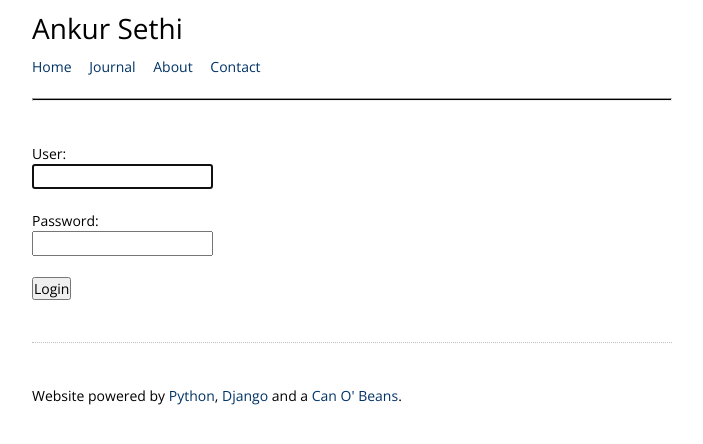
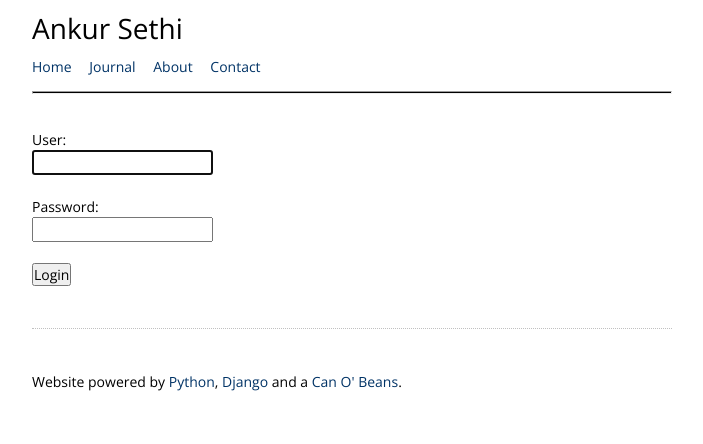
Before and after one commit to s3thi/can_o_beans, a Django app: page /login/ in a window 1280 px wide. Shown: the top 444 px of the page, without its empty margins (288-991 px from the left). Run offline with Django 3.2, Linux system fonts and the light colour scheme; style sheets or scripts are compiled from the project's sources.

Commit message:
Tiny style fixes.

```diff
--- a/gravy/static/gravy/style.scss
+++ b/gravy/static/gravy/style.scss
@@ -45,10 +45,10 @@ h2 {
     font-size: 1.5em;
 
     /* Make sure line height is same as paragraphs. */
-    line-height: 1.1em;
-    margin-bottom: 1.1em;
-    color: $h2_color;
-    font-family: 'Open Sans', sans-serif;
+    // line-height: 1.1em;
+    // margin-bottom: 1.1em;
+    // color: $h2_color;
+    // font-family: 'Open Sans', sans-serif;
     font-weight: bold;
 }
 
@@ -63,6 +63,7 @@ ul {
 }
 
 #ankur_sethi {
+    // margin-top: 0.5em;
     line-height: 2em;
 }
 
@@ -80,8 +81,8 @@ ul {
 
 #main_divider {
     clear: both;
-    margin-top: $line-height;
-    margin-bottom: 2 * $line-height;
+    margin-top: 1em;
+    margin-bottom: 2.5em;
     height: 1px;
     background-color: black;
     color: black;
@@ -101,7 +102,7 @@ ul {
 }
 
 #pagination {
-    margin-bottom: 2.933333em;
+    margin-bottom: $line-height;
 }
 
 #paginate_arrows {
@@ -124,4 +125,6 @@ ul {
     padding-bottom: $line-height;
     margin-bottom: 2 * $line-height;
     border-bottom: dotted 1px silver;
+    hyphens: auto;
+    text-align: justify;
 }
--- a/gravy/templates/flatpages/default.html
+++ b/gravy/templates/flatpages/default.html
@@ -3,5 +3,7 @@
 {% block title %}{{flatpage.title}}{% endblock %}
 
 {% block content %}
-  <section class="content_block">{{ flatpage.content  }}</section>
+<div class="content_wrap">
+	<section class="content_block">{{ flatpage.content  }}</section>
+</div>
 {% endblock %}
--- a/journal/templates/journal/entry.html
+++ b/journal/templates/journal/entry.html
@@ -14,7 +14,9 @@
       <h2 class="journal_entry_title"><a href="{{ journal_entry.url }}">{{ journal_entry.title }}</a></h2>
     </div>
 
-    {{ journal_entry.content|safe }}
+    <div class="content_wrap">
+      {{ journal_entry.content|safe }}
+    </div>
 
     <p>Posted on {{ journal_entry.published_on|date:"M d, Y" }}</p>
 
--- a/journal/templates/journal/journal_index.html
+++ b/journal/templates/journal/journal_index.html
@@ -8,7 +8,9 @@
         <h2 class="journal_entry_title"><a href="{{ journal_entry.url }}">{{ journal_entry.title }}</a></h2>
       </div>
 
-      {{ journal_entry.content|safe }}
+      <div class="content_wrap">
+        {{ journal_entry.content|safe }}
+      </div>
 
       <p><span class="journal_entry_posted_on">Posted on {{ journal_entry.published_on|date:"M d, Y" }}</span></p>
     </section>
```
